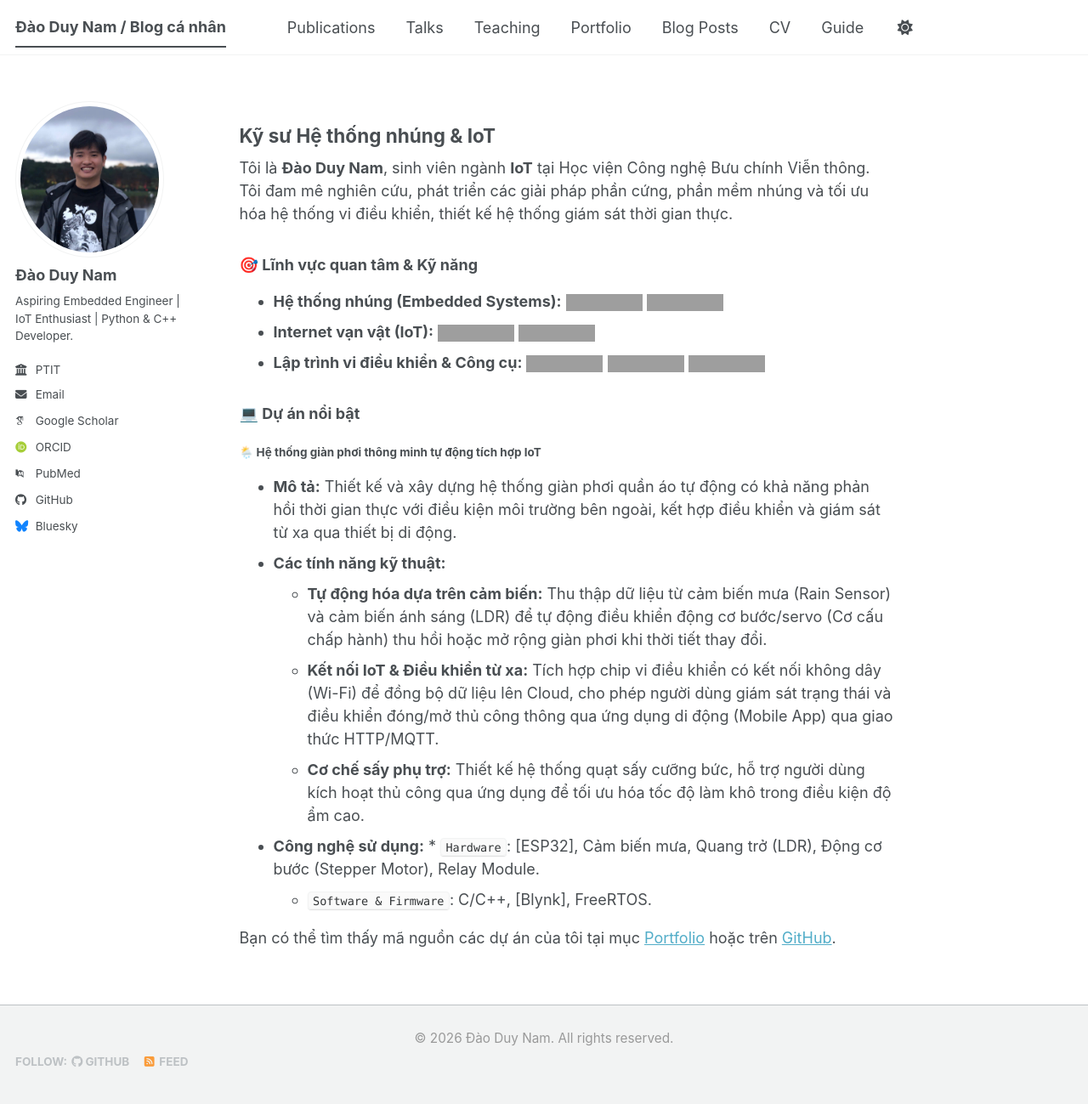
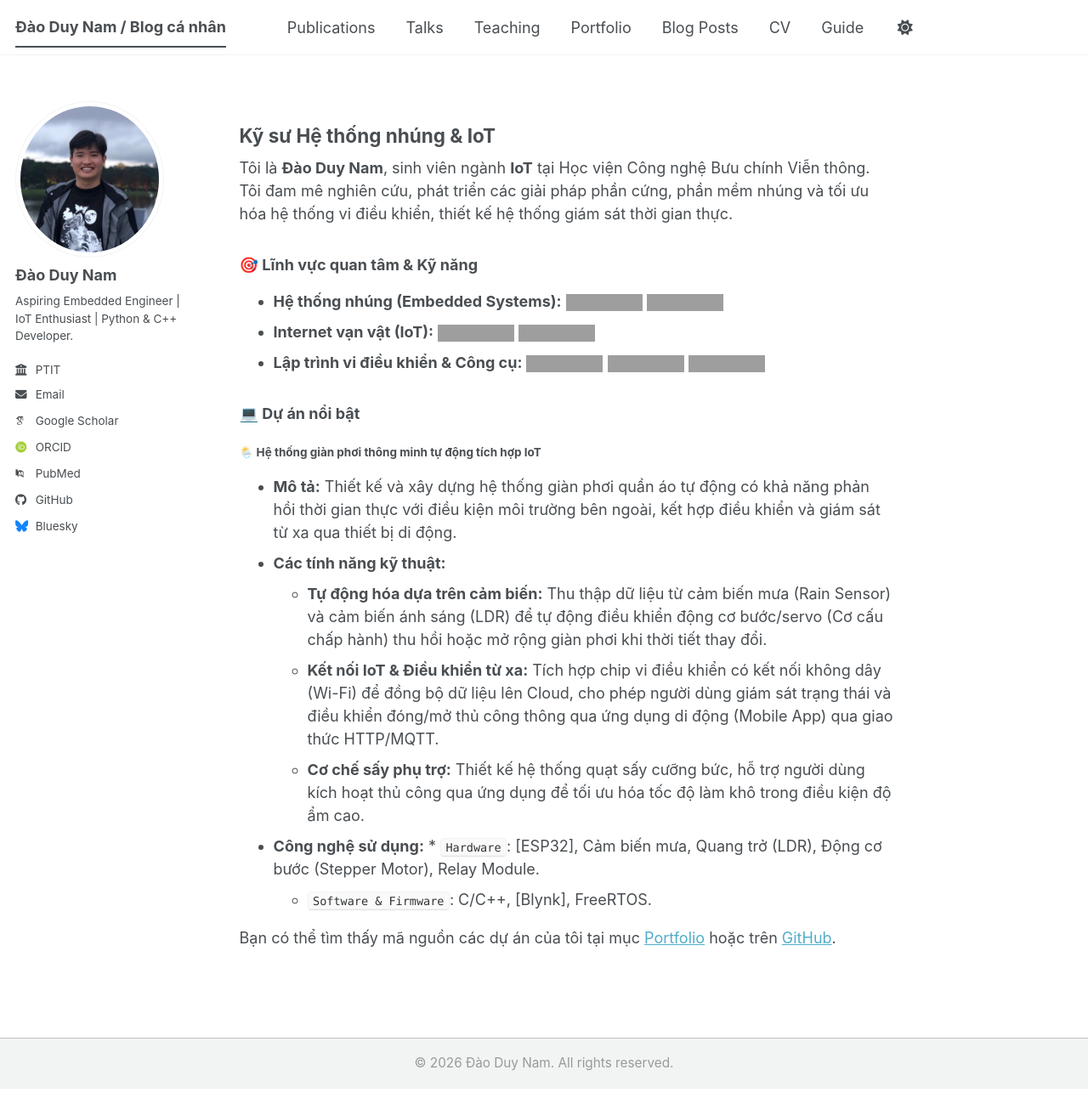
Before and after one commit to namdaoduy-04/namdaoduy-04.github.io, a Jekyll site: the page built from _pages/about.md, in a window 1280 px wide and 1299 px high, cut to the strip 0-1299 px from the top of the window. Shown: the whole strip at 85% size. Built offline with Jekyll 4.4.1, drawn with Linux system fonts in a browser that asks for light colours; some web fonts are replaced; a script bundle is joined from its source files by our own code; library files that are not in the unit come from our copies; grey boxes are pictures that could not be loaded.

Commit message:
chỉnh sửa footer

```diff
--- a/_includes/footer/custom.html
+++ b/_includes/footer/custom.html
@@ -1,21 +1,18 @@
 <!-- start custom footer snippets -->
+
 <style>
-/* 1. Ẩn bản quyền cũ của theme */
-.page__footer-copyright {
+  /* Ẩn dòng Follow và Feed */
+  .page__footer-follow {
     display: none !important;
-}
-
-/* 2. Ép toàn bộ khung footer thu nhỏ lại */
-footer.page__footer, .page__footer {
-    padding-top: 10px !important;
-    padding-bottom: 10px !important;
-    margin-top: 15px !important;
-}
+  }
+  /* Ẩn toàn bộ phần chữ Bản quyền mặc định của theme */
+  .page__footer-copyright {
+    display: none !important;
+  }
 </style>
 
-
 <script defer src="https://cdnjs.cloudflare.com/ajax/libs/polyfill/v3/polyfill.min.js?features=es6"></script>
-<p style="text-align: center; margin: 0; color: #999; font-size: 0.85em;">&copy; 2026 Đào Duy Nam. All rights reserved.</p>
+<p style="text-align: center; margin: 0; padding: 0; color: #999; font-size: 0.85em;">&copy; 2026 Đào Duy Nam. All rights reserved.</p>
 
 <!-- Support for MatJax -->
 <script defer src="https://cdnjs.cloudflare.com/polyfill/v3/polyfill.min.js?features=es6"></script>
```
